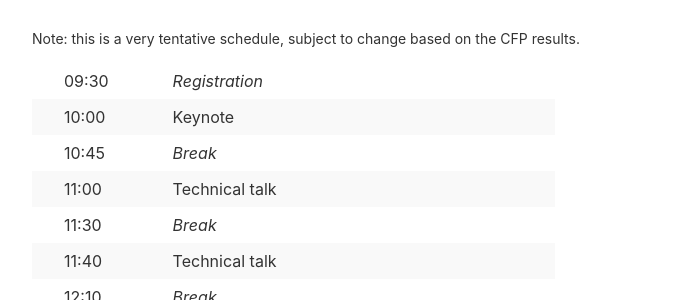
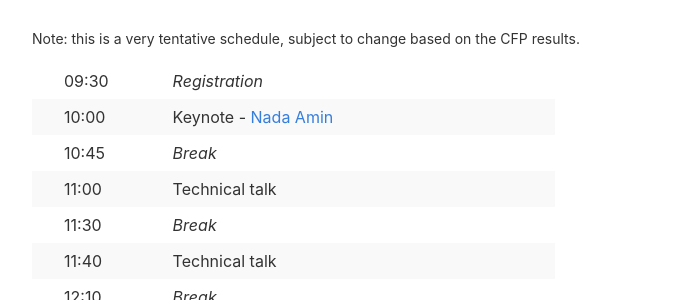
Before and after one commit to LambdAle/lambdale.github.io, a Jekyll site: the page built from schedule.md, in a window 1280 px wide. Shown: the part 372-672 px from the top of the page, without its empty margins (289-970 px from the left). Built offline with Jekyll 4.4.1, drawn with Linux system fonts in a browser that asks for light colours; nearby versions of some CDN libraries; comment, search, counter and statistics services are not loaded.

Commit message:
Update schedule

```diff
--- a/schedule.md
+++ b/schedule.md
@@ -5,7 +5,7 @@ title: Schedule
 Note: this is a very tentative schedule, subject to change based on the CFP results.
 
 | 09:30 | *Registration* |
-| 10:00 | Keynote |
+| 10:00 | Keynote - [Nada Amin](http://lampwww.epfl.ch/~amin/cv/) |
 | 10:45 | *Break* |
 | 11:00 | Technical talk |
 | 11:30 | *Break* |
```
